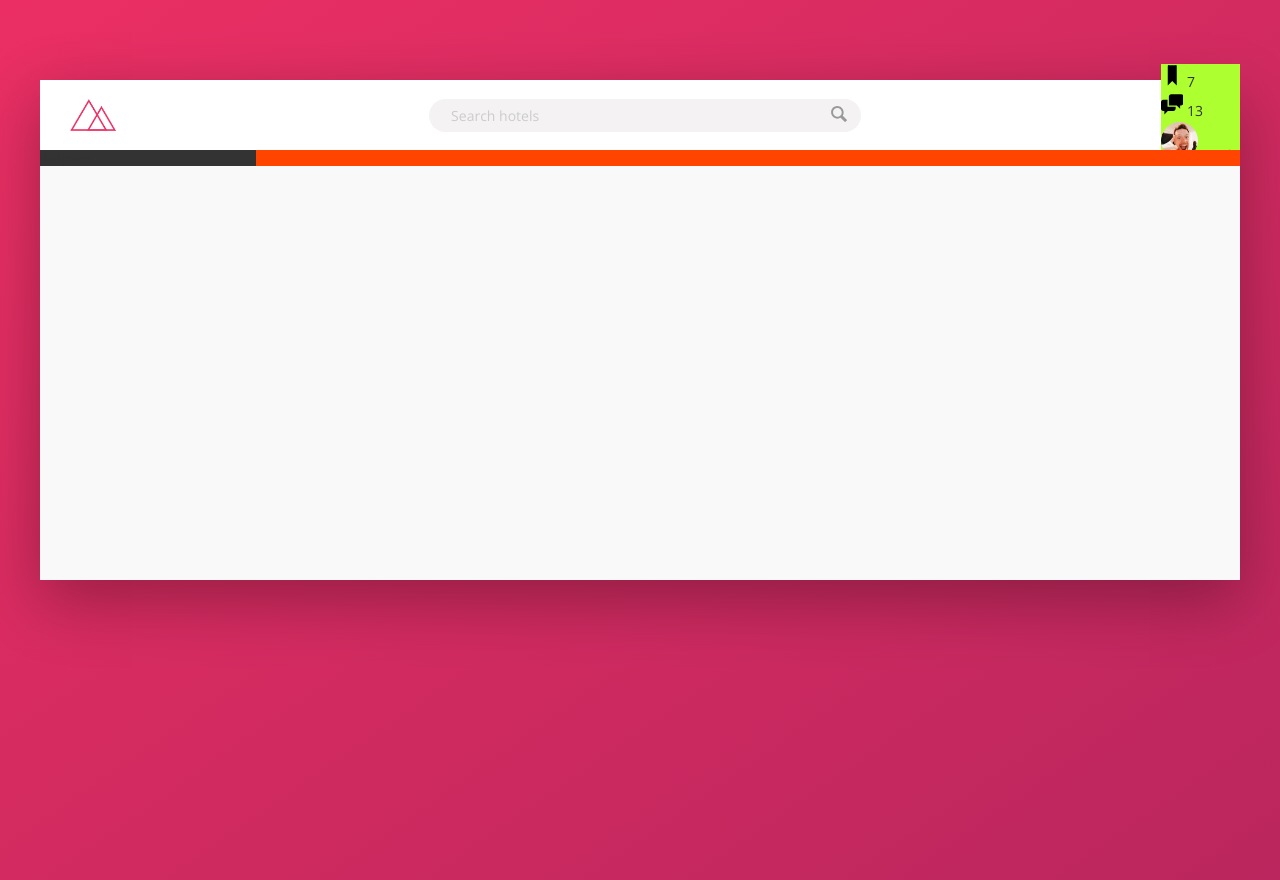
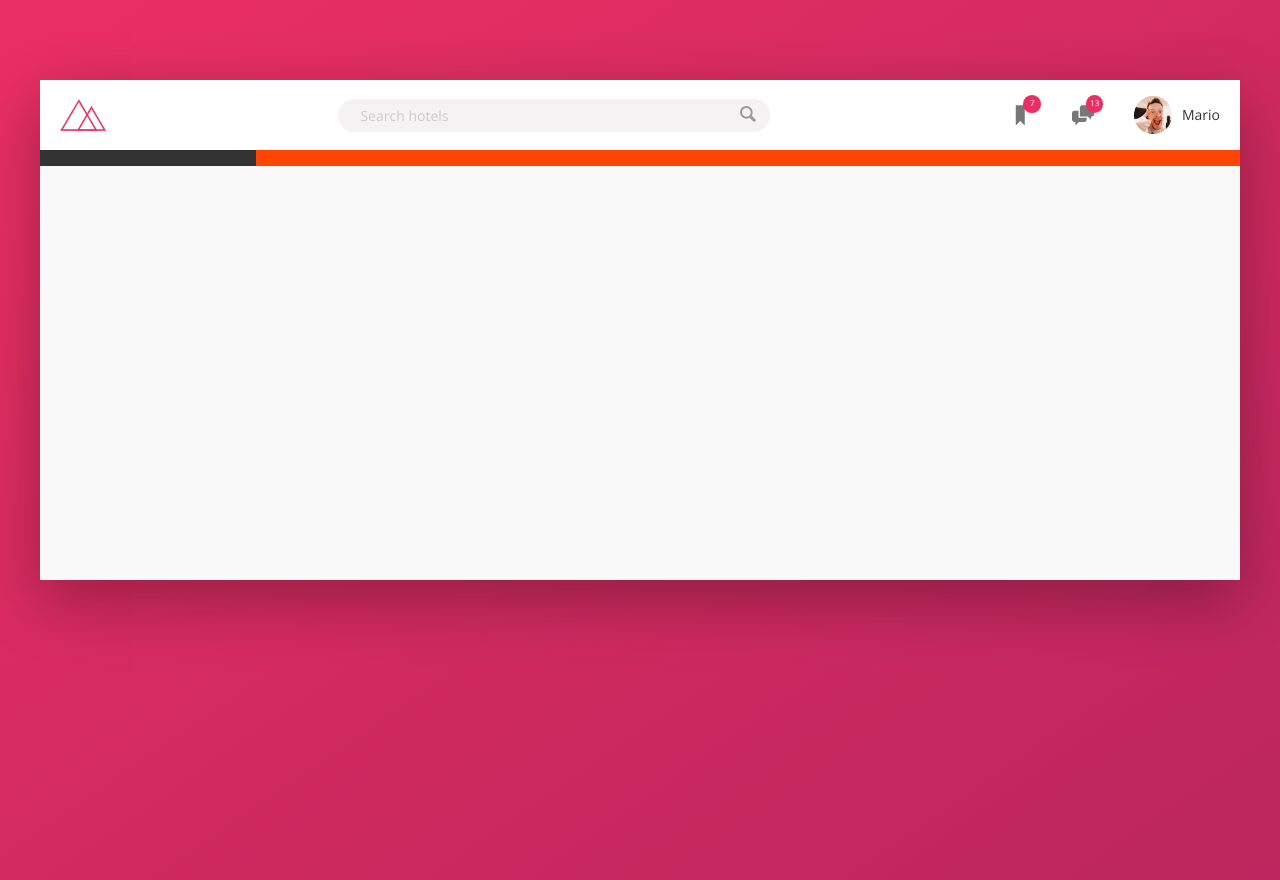
Before and after one commit to mmartinov15/Trillo, a plain HTML site: page index.html in a window 1280 px wide. Drawn offline with nearby package versions, Linux system fonts and the light colour scheme.

Commit message:
header done

```diff
--- a/css/style.css
+++ b/css/style.css
@@ -81,7 +81,7 @@ body {
 
 .logo {
   height: 3.25rem;
-  margin-left: 3rem; }
+  margin-left: 2rem; }
 
 .search {
   flex: 0 0 40%;
@@ -122,11 +122,38 @@ body {
     fill: var(--color-grey-dark-3); }
 
 .user-nav {
-  background-color: greenyellow; }
+  align-self: stretch;
+  display: flex;
+  align-items: center; }
+  .user-nav > * {
+    padding: 0 2rem;
+    cursor: pointer;
+    height: 100%;
+    display: flex;
+    align-items: center; }
+  .user-nav > *:hover {
+    background-color: var(--color-grey-light-2); }
+  .user-nav__icon-box {
+    position: relative; }
   .user-nav__icon {
     height: 2.25rem;
-    width: 2.25rem; }
+    width: 2.25rem;
+    fill: var(--color-grey-dark-2); }
+  .user-nav__notification {
+    font-size: .8rem;
+    height: 1.75rem;
+    width: 1.75rem;
+    border-radius: 50%;
+    background-color: var(--color-primary);
+    color: #ffffff;
+    position: absolute;
+    top: 1.5rem;
+    right: 1.1rem;
+    display: flex;
+    justify-content: center;
+    align-items: center; }
   .user-nav__user-photo {
     height: 3.75rem;
     width: 3.75rem;
-    border-radius: 50%; }
+    border-radius: 50%;
+    margin-right: 1rem; }
```
Also changed, not shown: index.html (+0 -3 lines).
